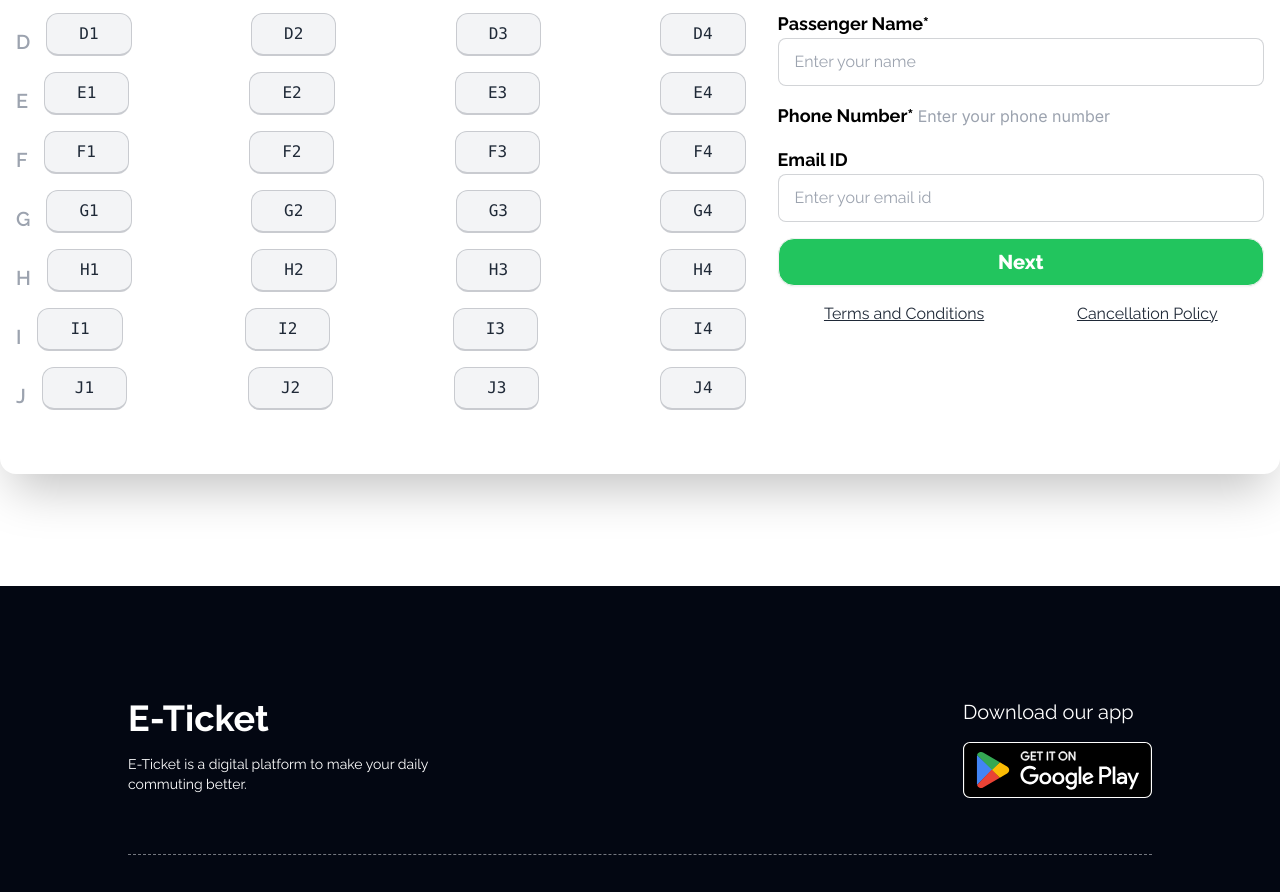
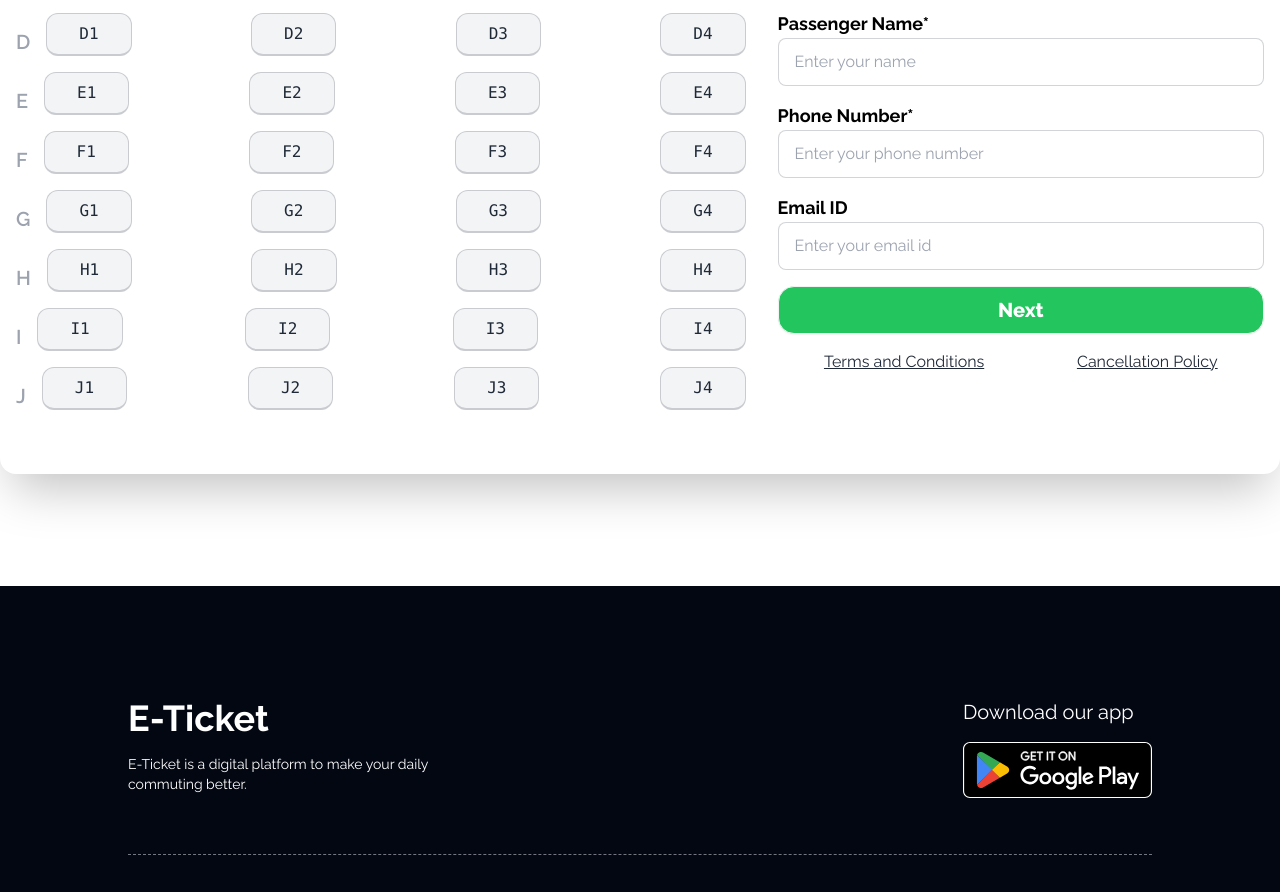
Before and after one commit to Hossain5990/Assignment-5, a plain HTML site: page index.html in a window 1280 px wide. Shown: the part 2260-3152 px from the top of the page. Drawn offline with nearby package versions, Linux system fonts and the light colour scheme.

Commit message:
commit 1

```diff
--- a/index.html
+++ b/index.html
@@ -451,7 +451,7 @@
                     </div>
                     <div class="mb-4">
                         <label for="" class="text-lg font-bold text-black mb-2">Phone Number*</label>
-                        <input class="inter-font" id="number-input" type="number" placeholder="Enter your phone number"
+                        <input  id="number-input" type="number" placeholder="Enter your phone number"
                             class="input input-bordered w-full" />
                     </div>
                     <div class="mb-4">
```
